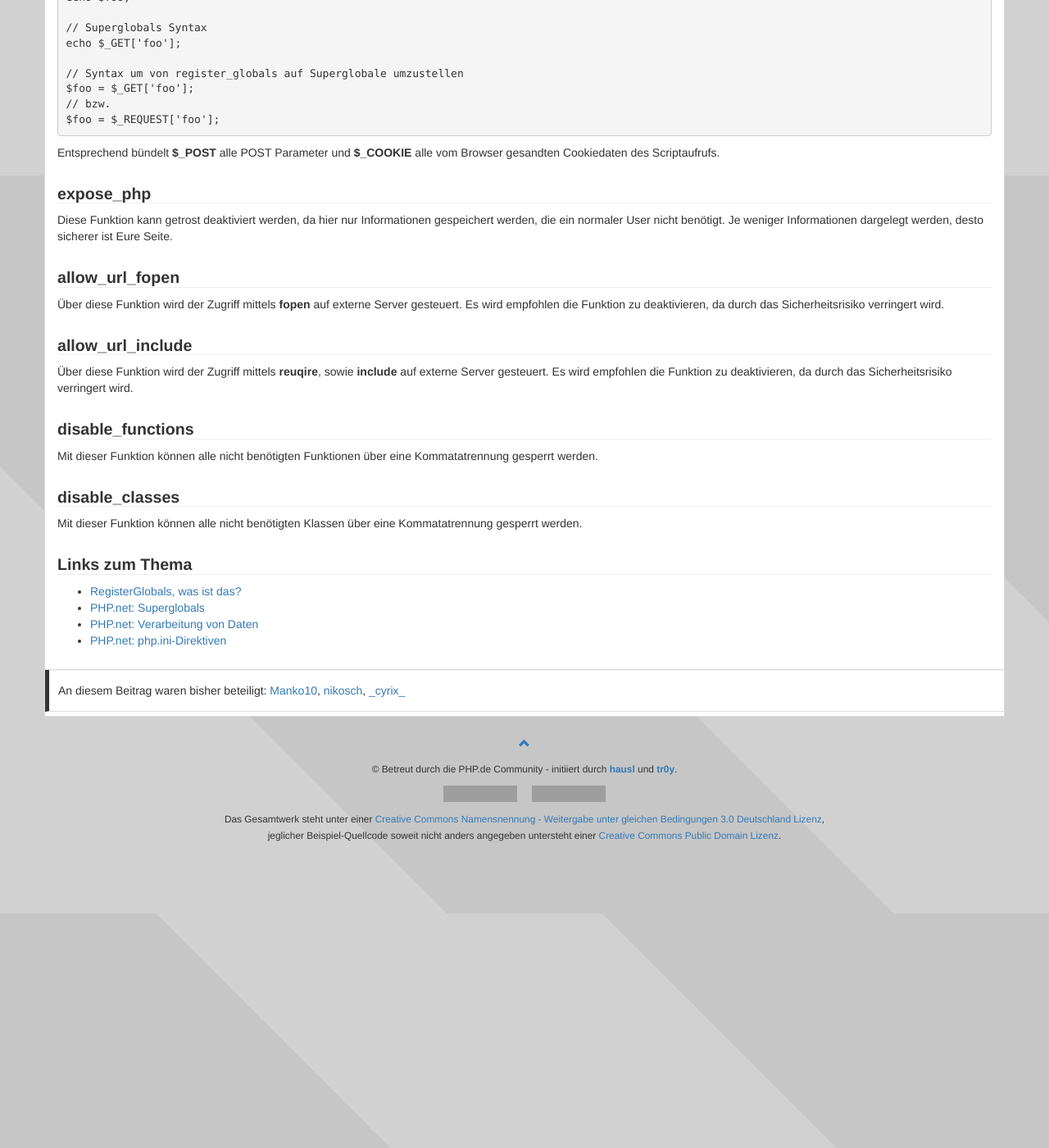
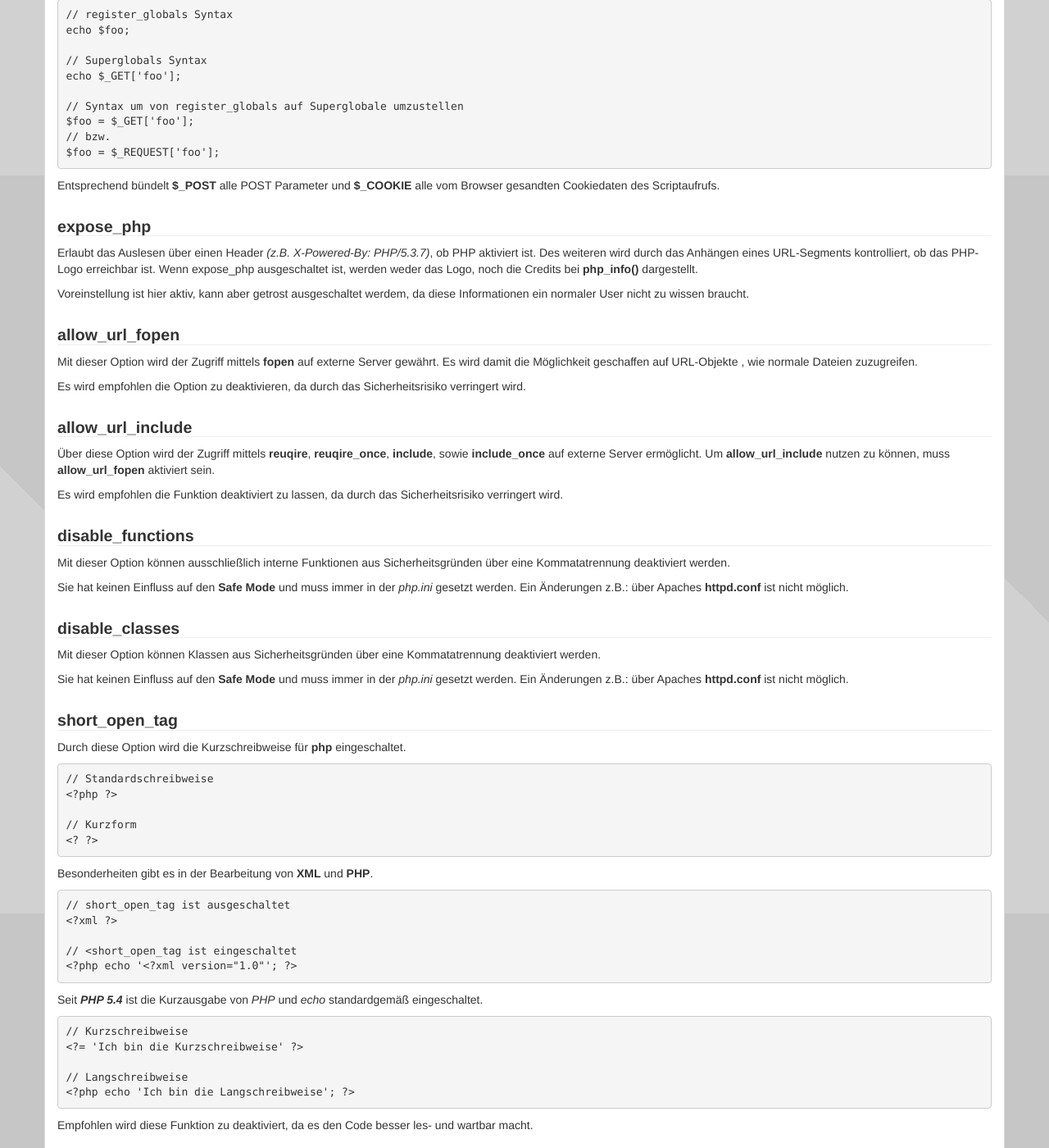
Before and after one commit to php-de/php-de.github.io, a Jekyll site: the page built from general/php-ini.md, in a window 1280 px wide and 1400 px high, scrolled down 2486 px. Shown: the whole window at 82% size. Built offline with Jekyll 4.4.1, drawn with Linux system fonts in a browser that asks for light colours; nearby versions of some CDN libraries; before the commit the page ends 3554 px from its top, so only the background shows below that; some of the changed text lies outside the part shown; grey boxes are pictures that could not be loaded.

Commit message:
Update php-ini.md
Überarbeitung von
- expose_php ; allow_url_fopen; allow_url_include; disable_functions; disable_classes
- Hinzugefügt von short_open_tag, Abschluss

```diff
--- a/general/php-ini.md
+++ b/general/php-ini.md
@@ -62,6 +62,14 @@ inhalt:
 
     - name: "disable_classes"
       anchor: disableclasses
+      simple: ""
+
+    - name: "short_open_tag"
+      anchor: shortopentag
+      simple: ""
+
+    - name: "Abschluss"
+      anchor: abschluss
       simple: ""
 
     - name: "Links zum Thema"
@@ -180,23 +188,72 @@ Entsprechend bündelt **$_POST** alle POST Parameter und **$_COOKIE** alle vom B
 
 ### expose_php
 
-Diese Funktion kann getrost deaktiviert werden, da hier nur Informationen gespeichert werden, die ein normaler User nicht benötigt. Je weniger Informationen dargelegt werden, desto sicherer ist Eure Seite.
+Erlaubt das Auslesen über einen Header *(z.B. X-Powered-By: PHP/5.3.7)*, ob PHP aktiviert ist. Des weiteren wird durch das Anhängen eines URL-Segments kontrolliert, ob das PHP-Logo erreichbar ist.
+Wenn expose_php ausgeschaltet ist, werden weder das Logo, noch die Credits bei **php_info()** dargestellt.
+
+Voreinstellung ist hier aktiv, kann aber getrost ausgeschaltet werdem, da diese Informationen ein normaler User nicht zu wissen braucht.
 
 ### allow_url_fopen
 
-Über diese Funktion wird der Zugriff mittels **fopen** auf externe Server gesteuert. Es wird empfohlen die Funktion zu deaktivieren, da durch das Sicherheitsrisiko verringert wird.
+Mit dieser Option wird der Zugriff mittels **fopen** auf externe Server gewährt. Es wird damit die Möglichkeit geschaffen auf URL-Objekte , wie normale Dateien zuzugreifen.
+
+Es wird empfohlen die Option zu deaktivieren, da durch das Sicherheitsrisiko verringert wird.
 
 ### allow_url_include
 
-Über diese Funktion wird der Zugriff mittels **reuqire**, sowie **include** auf externe Server gesteuert. Es wird empfohlen die Funktion zu deaktivieren, da durch das Sicherheitsrisiko verringert wird.
+Über diese Option wird der Zugriff mittels **reuqire**, **reuqire_once**, **include**, sowie **include_once** auf externe Server ermöglicht. Um **allow_url_include** nutzen zu können, muss **allow_url_fopen** aktiviert sein.
+
+Es wird empfohlen die Funktion deaktiviert zu lassen, da durch das Sicherheitsrisiko verringert wird.
 
 ### disable_functions
 
-Mit dieser Funktion können alle nicht benötigten Funktionen über eine Kommatatrennung gesperrt werden.
+Mit dieser Option können ausschließlich interne Funktionen aus Sicherheitsgründen über eine Kommatatrennung deaktiviert werden.
+
+Sie hat keinen Einfluss auf den **Safe Mode** und muss immer in der *php.ini* gesetzt werden. Ein Änderungen z.B.: über Apaches **httpd.conf** ist nicht möglich.
 
 ### disable_classes
 
-Mit dieser Funktion können alle nicht benötigten Klassen über eine Kommatatrennung gesperrt werden.
+Mit dieser Option können Klassen aus Sicherheitsgründen über eine Kommatatrennung deaktiviert werden.
+
+Sie hat keinen Einfluss auf den **Safe Mode** und muss immer in der *php.ini* gesetzt werden. Ein Änderungen z.B.: über Apaches **httpd.conf** ist nicht möglich.
+
+### short_open_tag
+
+Durch diese Option wird die Kurzschreibweise für **php** eingeschaltet.
+
+~~~php
+// Standardschreibweise
+<?php ?>
+
+// Kurzform
+<? ?>
+~~~
+
+Besonderheiten gibt es in der Bearbeitung von **XML** und **PHP**.
+
+~~~php
+// short_open_tag ist ausgeschaltet
+<?xml ?>
+
+// <short_open_tag ist eingeschaltet
+<?php echo '<?xml version="1.0"'; ?>
+~~~
+
+Seit ***PHP 5.4*** ist die Kurzausgabe von *PHP* und *echo* standardgemäß eingeschaltet.
+
+~~~php
+// Kurzschreibweise
+<?= 'Ich bin die Kurzschreibweise' ?>
+
+// Langschreibweise
+<?php echo 'Ich bin die Langschreibweise'; ?>
+~~~
+
+Empfohlen wird diese Funktion zu deaktiviert, da es den Code besser les- und wartbar macht.
+
+### Abschluss
+
+Zum Abschluss sei noch gesagt, es gibt viele weitere **PHP-Direktive**, die einem das Leben einfacher, aber auch schwerer machen können. Dieser Artikel stellt nur eine sehr kleine Auswahl da. Für weiterführende Informationen steht [PHP.net: php.ini-Direktiven](http://php.net/manual/de/ini.list.php) zur Verfügung.
 
 ### Links zum Thema
 
```
